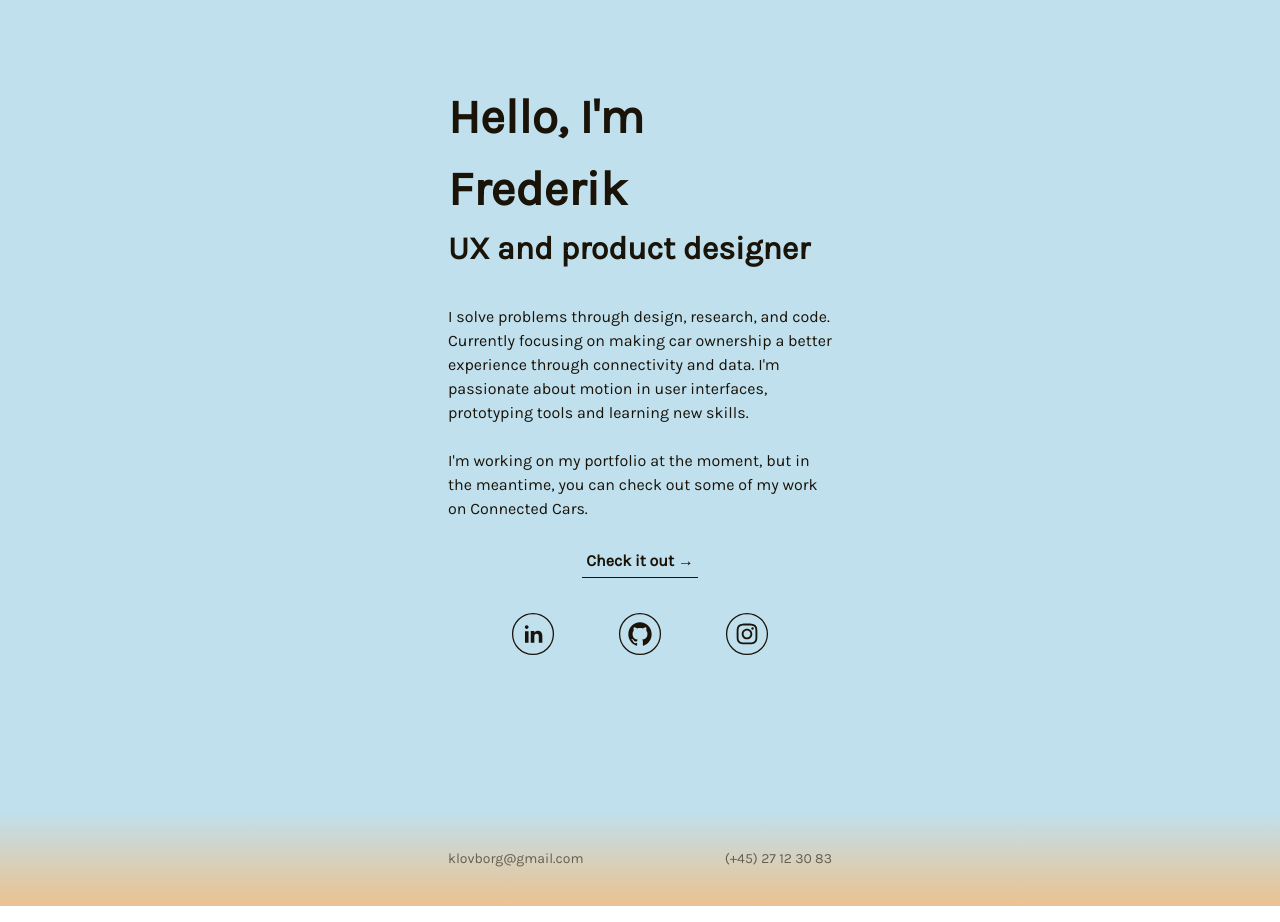
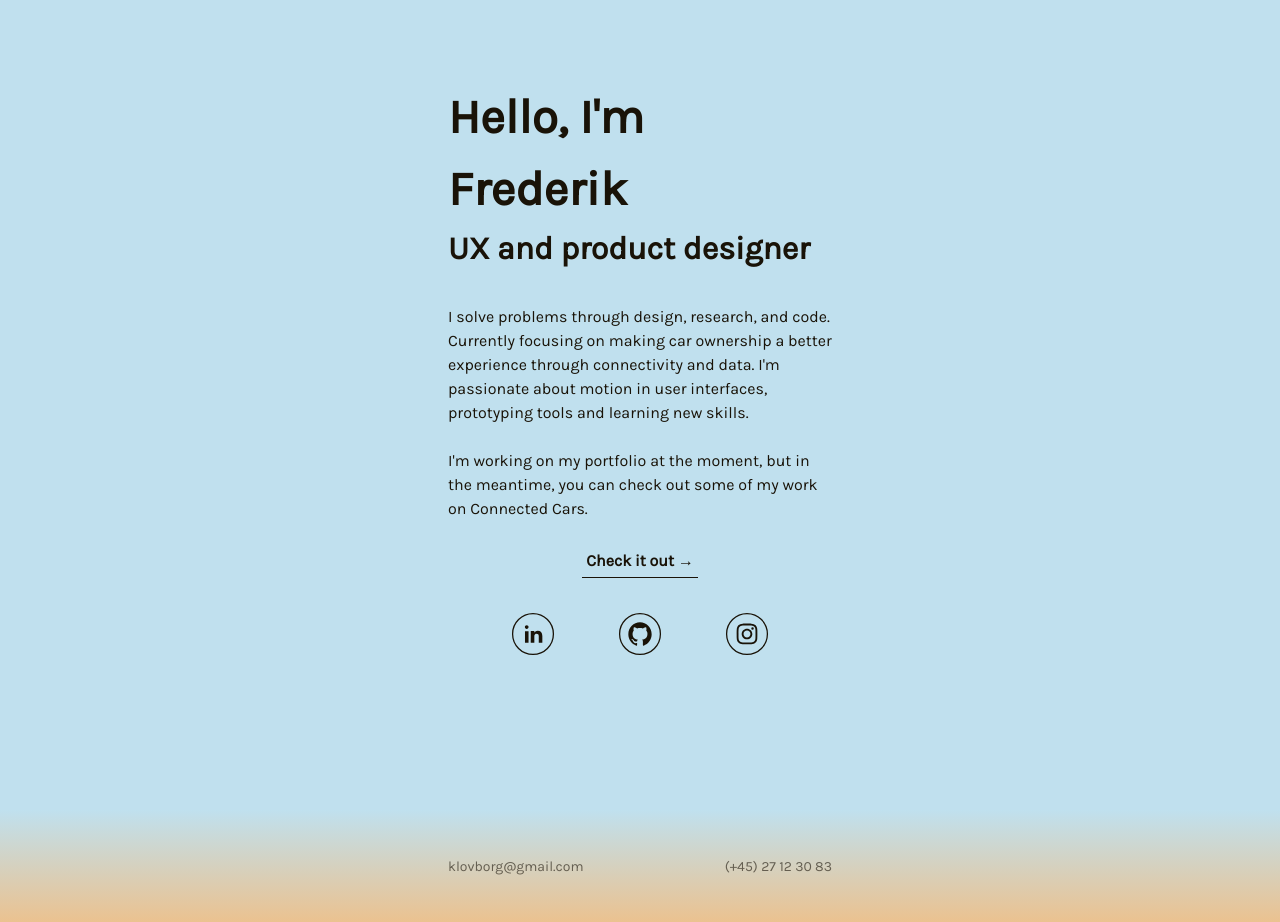
Before and after one commit to frebliklo/frebliklo.github.io, a Jekyll site: the page built from index.html, in a window 1280 px wide. Built offline with Jekyll 4.4.1, drawn with Linux system fonts in a browser that asks for light colours.

Commit message:
min-heights

```diff
--- a/assets/_scss/_base/_base.scss
+++ b/assets/_scss/_base/_base.scss
@@ -16,4 +16,5 @@
 
 body {
   box-sizing: border-box;
+  min-height: 100vh;
 }
--- a/assets/_scss/_layout/_footer.scss
+++ b/assets/_scss/_layout/_footer.scss
@@ -16,7 +16,7 @@
     display: flex;
     justify-content: space-between;
     align-items: center;
-    min-height: 9.6rem;
+    min-height: 11.2rem;
     width: 30%;
 
     @include respond(tab-land) {
```
